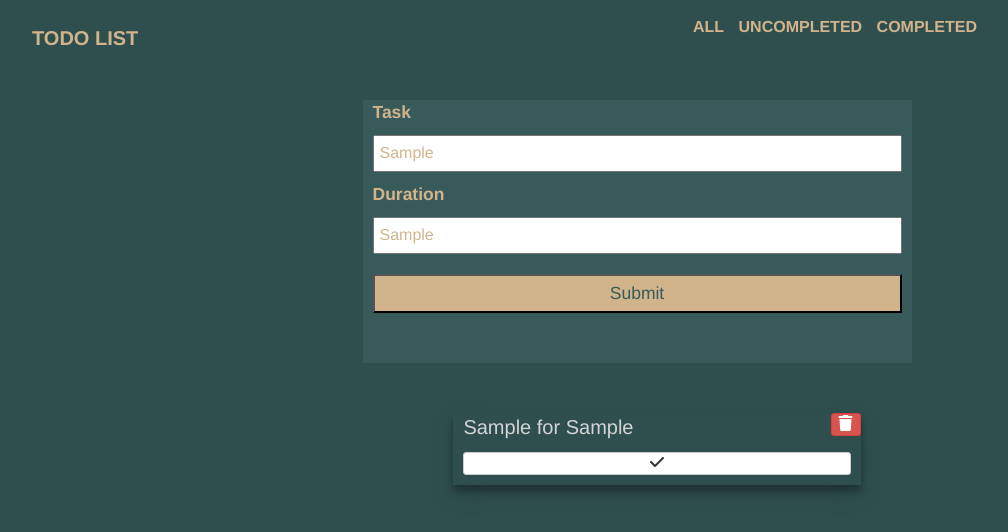
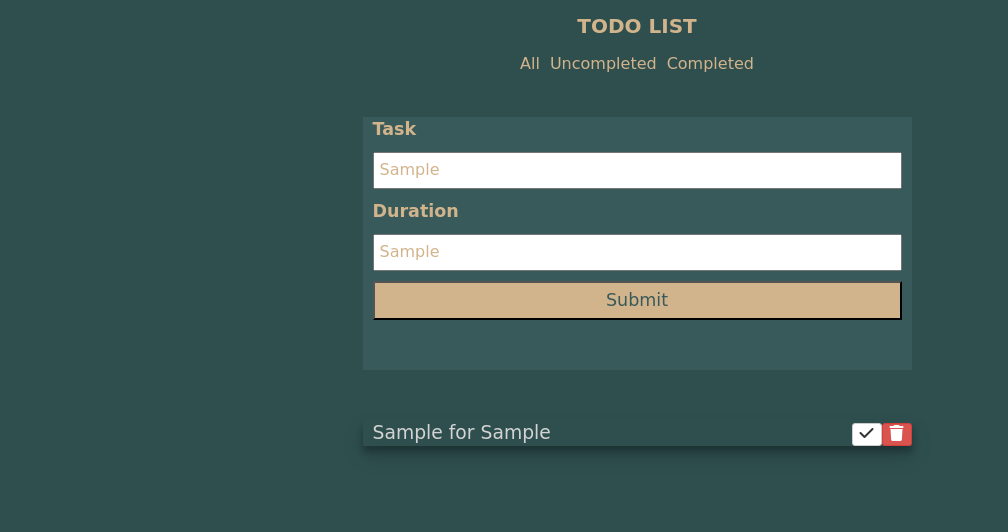
Before and after one commit to Moween/TODOLIST, a plain HTML site: page index.html in a window 1280 px wide. Both pictures are taken after typing "Sample", "Sample" into the empty fields and a click on the button "Submit". Shown: the whole page, without its empty margins (3-1011 px from the left). Drawn offline with nearby package versions, Linux system fonts and the light colour scheme.

Commit message:
Update styles

```diff
--- a/styles.css
+++ b/styles.css
@@ -1,12 +1,14 @@
 * {
   box-sizing: border-box;
   margin: 0;
+  padding: 0;
   font-size: 16px;
 }
 
 body {
   background-color: darkslategray;
   color: lightgray;
+  font-family: cursive;
 }
 
 .page-wrapper {
@@ -16,12 +18,14 @@ body {
 
 .header {
   display: flex;
+  flex-wrap: wrap;
   align-items: center;
+  flex-direction: column;
+  justify-content: space-between;
   text-transform: uppercase;
 }
 
 header h1 {
-  width: 50%;
   font-size: 2rem;
   padding: 5px 0 0;
   margin: 10px 5px 0;
@@ -30,17 +34,17 @@ header h1 {
 }
 
 .navbar {
+  min-height: auto;
   padding: 5px 0 0;
-  font-weight: bold;
+  font-weight: 400;
   margin-top:  10px;
   margin-bottom: 0 ! important;
-  display: flex;
-  justify-content: end;
 }
 
 .navbar a {
   color: tan;
   margin: 0 5px;
+  width: 50%;
   text-decoration: none;
 }
 
@@ -50,6 +54,10 @@ header h1 {
 }
 
 .nav-list {
+  padding-left: 0;
+  text-transform: capitalize;
+  display: flex;
+  justify-content: end;
   margin-bottom: 0;
 }
 
@@ -62,11 +70,8 @@ h2 {
 
 
 #main {
-  width: 80%;
+  width: 90%;
   margin: 40px auto;
-
-  /* padding: 40px; */
-
 }
 
 form {
@@ -81,7 +86,6 @@ label {
   font-weight: bold;
 }
 
-
 input[type="text"],
 button {
   width: 100%;
@@ -89,38 +93,62 @@ button {
   margin-bottom: 10px;
 
 }
+
 #todo-list {
-  display: flex;
-  justify-content: space-between;
-  flex-wrap: wrap;
+  padding-left: 0;
 }
 
 .task-wrap {
   box-shadow: 0 10px 20px rgba(0,0,0,0.19), 0 6px 6px rgba(0,0,0,0.23);
-  width: 80%;
   text-align: left;
-  padding: 0 10px 10px;
+  padding: 0 10px 0px;
   margin: 50px  auto 10px;
   position: relative;
+}
+
+.task-wrap p {
+  margin: 0;
+}
+button:focus {
+  outline: none !important;
 }
 
 #btn {
   background-color: tan;
   color: rgb(57, 90, 90);
-  margin-top: 10px;
+  outline: none;
 }
 
 .deletebtn {
   position: absolute;
+  height: inherit;
   top: 0;
   right: 0;
   width: 30px;
+  outline: none;
+  cursor: pointer;
 }
-.bookmark-btn {
+.checked-btn {
+  height: inherit;
   position: absolute;
+  cursor: pointer;
   top: 0;
-  right: 20px;
+  right: 25px;
   width: 30px;
+  margin-right: 5px;
+  outline: none;
+}
+
+.completed {
+  text-decoration: line-through;
+  opacity: 0.5;
+  transform: scale(0.96);
+}
+
+.h04 {
+  text-align: center;
+  font-weight: bold;
+  margin-top: 10px;
 }
 
 
@@ -136,7 +164,7 @@ button {
   }
 
   p {
-    font-size: 2rem;
+    font-size: 1.875rem;
   }
 
 
@@ -154,4 +182,10 @@ button {
     font-size: 1.75rem;
   }
 
+  .deletebtn,
+  .checked-btn {
+    height: inherit;
+    top: 3px;
+  }
+
 }
```
